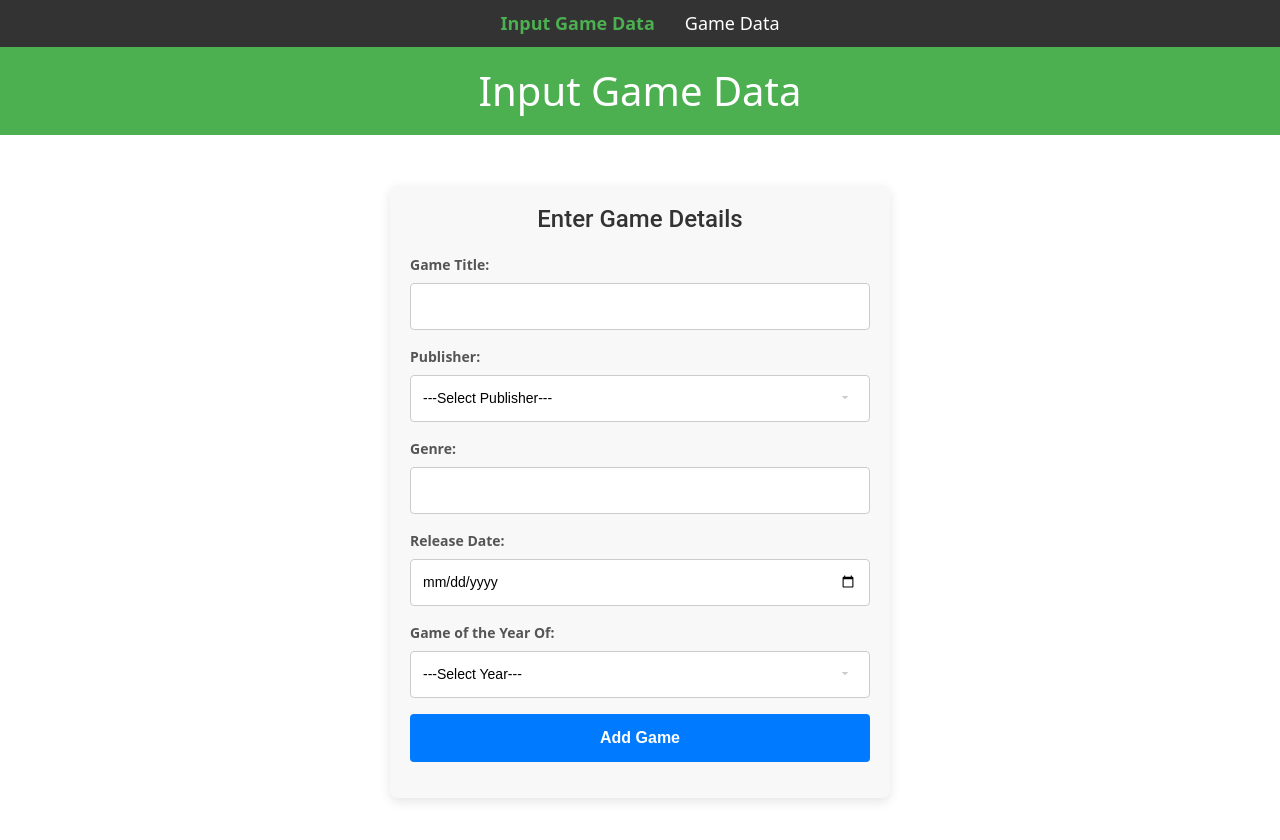
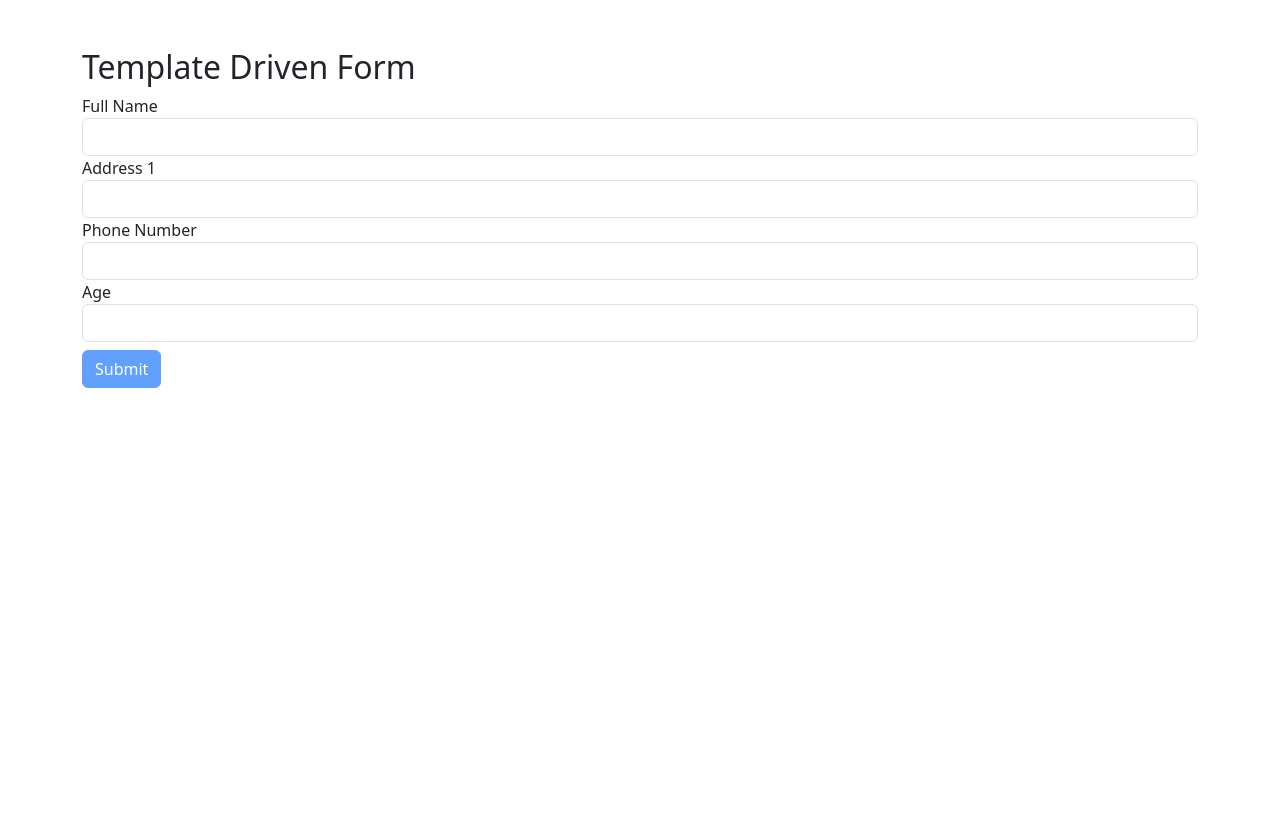
Before and after one commit to MeIshworoid/AngularTest, an Angular app: page / in a window 1280 px wide. Before the commit this address led to /inputgamedata. Shown: the top 840 px of the page. After the commit the page ends 800 px from the top, so only its background shows below. Built offline with nearby package versions, Linux system fonts and the light colour scheme.

Commit message:
learn: angular template driven form

```diff
--- /dev/null
+++ b/src/app/Template Driven Form/tdf/tdf.component.html
@@ -0,0 +1,124 @@
+
+<div class="container mt-5">
+  <h2>Template Driven Form</h2>
+
+  <form #formData="ngForm" (ngSubmit)="onSubmit(formData)" novalidate>
+    <div class="form-group">
+      <label for="fullName">Full Name</label>
+      <input
+        type="text"
+        id="fullName"
+        name="fullName"
+        [(ngModel)]="fullName"
+        required
+        minlength="5"
+        class="form-control"
+      />
+
+      <!-- Here error occurs because form control is accessed before it is fully initialized...
+      Use ?. in templates when accessing properties that may not be immediately available. -->
+      <!-- We should use property index for strictly type checking
+      This can be enabled or disabled by setting true or false for the strictTemplates key in angularCompilerOptions -->
+      <!-- <div *ngIf="formData.controls.fullName.touched && formData.controls.fullName.invalid" class="text-danger">
+        <span *ngIf="formData.controls.fullName.errors?.required">Full Name is required.</span>
+        <span *ngIf="formData.controls.fullName.errors?.minlength">
+          Full Name must be at least 5 characters long.
+        </span>
+      </div> -->
+      <div
+        *ngIf="formData?.controls?.['fullName']?.touched && formData?.controls?.['fullName']?.invalid"
+        class="text-danger"
+      >
+        <span *ngIf="formData?.controls?.['fullName']?.errors?.['required']">
+          Full Name is required.
+        </span>
+        <span *ngIf="formData?.controls?.['fullName']?.errors?.['minlength']">
+          Full Name must be at least 5 characters long.
+        </span>
+      </div>
+    </div>
+
+    <div class="form-group">
+      <label for="address1">Address 1</label>
+      <input
+        type="text"
+        id="address1"
+        name="address1"
+        [(ngModel)]="address1"
+        class="form-control"
+      />
+    </div>
+
+    <div class="form-group">
+      <label for="phone">Phone Number</label>
+      <input
+        type="text"
+        id="phone"
+        name="phone"
+        [(ngModel)]="phone"
+        pattern="^[0-9]{10}$"
+        class="form-control"
+      />
+      <div
+        *ngIf="formData?.controls?.['phone']?.touched && formData?.controls?.['phone']?.invalid"
+        class="text-danger"
+      >
+        <small *ngIf="formData?.controls?.['phone']?.errors?.['pattern']">
+          Phone Number must be 10 digits.
+        </small>
+      </div>
+    </div>
+
+    <div class="form-group">
+      <label for="age">Age</label>
+      <input
+        type="number"
+        id="age"
+        name="age"
+        [(ngModel)]="age"
+        min="18"
+        max="100"
+        class="form-control"
+      />
+      <div
+        *ngIf="formData?.controls?.['age']?.touched && formData?.controls?.['age']?.invalid"
+        class="text-danger"
+      >
+        <small *ngIf="formData?.controls?.['age']?.errors?.['min']">
+          Age must be at least 18.
+        </small>
+        <small *ngIf="formData?.controls?.['age']?.errors?.['max']">
+          Age must be less than or equal to 100.
+        </small>
+      </div>
+    </div>
+
+    <div *ngIf="formData?.controls?.['address1']?.value" class="form-group">
+      <label for="district">District</label>
+      <input
+        type="text"
+        id="district"
+        name="district"
+        [(ngModel)]="district"
+        required
+        class="form-control"
+      />
+      <div
+        *ngIf="formData?.controls?.['district']?.touched && formData?.controls?.['district']?.invalid"
+        class="text-danger"
+      >
+        <small *ngIf="formData?.controls?.['district']?.errors?.['required']">
+          District is required when Address 1 is filled.
+        </small>
+      </div>
+    </div>
+
+    <button
+      type="submit"
+      class="btn btn-primary mt-2"
+      [disabled]="formData.invalid"
+    >
+      Submit
+    </button>
+  </form>
+</div>
--- /dev/null
+++ b/src/app/Template Driven Form/tdf/tdf.component.ts
@@ -0,0 +1,30 @@
+import { Component } from '@angular/core';
+import { NgForm } from '@angular/forms';
+import { ToastrService } from 'ngx-toastr';
+
+@Component({
+  selector: 'app-tdf',
+  templateUrl: './tdf.component.html',
+  styleUrl: './tdf.component.scss',
+  standalone:false
+})
+export class TdfComponent {
+
+  fullName:string='';
+  address1:string='';
+  phone:number|null=null;
+  age:number|null=null;
+  district:string='';
+
+  constructor(private toastr:ToastrService){}
+
+  onSubmit(form: NgForm) {
+    if (form.valid) {
+      console.log('Form Submitted!', this.fullName,this.address1,this.phone,this.age,this.district);
+      this.toastr.success("Form Submitted Successfully.","Success",{closeButton:true,timeOut:1000,positionClass:'toast-bottom-right'});
+    } else {
+      console.log('Form is not valid');
+    }
+  }
+
+}
--- a/src/app/app.component.html
+++ b/src/app/app.component.html
@@ -347,13 +347,13 @@
   </button>
 </div> -->
 
-<nav>
+<!-- <nav>
   <ul>
     <li><a routerLink="/inputgamedata" routerLinkActive="active">Input Game Data</a></li>
     <li><a routerLink="/gamedata" routerLinkActive="active">Game Data</a></li>
   </ul>
 </nav>
 
-<h1>{{heading}}</h1>
+<h1>{{heading}}</h1> -->
 
 <router-outlet />
--- a/src/app/app.component.ts
+++ b/src/app/app.component.ts
@@ -3,13 +3,14 @@ import { provideAnimations } from '@angular/platform-browser/animations';
 import { NavigationEnd, Router, RouterLink, RouterLinkActive, RouterOutlet } from '@angular/router';
 //import { HasRoleDirective } from './Directives/has-role.directive';
 import { filter } from 'rxjs';
+import { TDFModule } from './Template Driven Form/module/tdf.module';
 
 @Component({
   selector: 'app-root',
   imports: [
     RouterOutlet,
-    RouterLink,
-    RouterLinkActive,
+    //RouterLink,
+    //RouterLinkActive,
   ],
   templateUrl: './app.component.html',
   styleUrl: './app.component.scss',
--- a/src/app/app.routes.ts
+++ b/src/app/app.routes.ts
@@ -10,8 +10,12 @@ export const routes: Routes = [
     //{path: '',component:CalculatorComponent}
     //{path: 'game',component:GameComponent},
     //{path: 'fpsgame' ,component:FPSGameComponent}
-    {path:'inputgamedata',component:InputGameDataComponent},
-    {path:'gamedata',component:GameDataComponent},
-    {path:'gamedetails',component:GameDetailsComponent},
-    { path: '', redirectTo: '/inputgamedata', pathMatch: 'full' }
+    // {path:'inputgamedata',component:InputGameDataComponent},
+    // {path:'gamedata',component:GameDataComponent},
+    // {path:'gamedetails',component:GameDetailsComponent},
+    // { path: '', redirectTo: '/inputgamedata', pathMatch: 'full' }
+{
+    path: '',
+    loadChildren: () => import('./Template Driven Form/module/tdf.module').then(m => m.TDFModule) //lazy loading
+}
 ];
--- a/tsconfig.json
+++ b/tsconfig.json
@@ -22,6 +22,7 @@
     "enableI18nLegacyMessageIdFormat": false,
     "strictInjectionParameters": true,
     "strictInputAccessModifiers": true,
+    //"strictTemplates": false // we can do this if we don't want to strictly type check of templates
     "strictTemplates": true
   }
 }
```
Also changed, not shown: src/app/Template Driven Form/module/tdf.module.ts (added, +20 -0 lines), src/app/Template Driven Form/tdf/tdf.component.scss (added), 1 other file (tests, documents, lock files or other folders).
